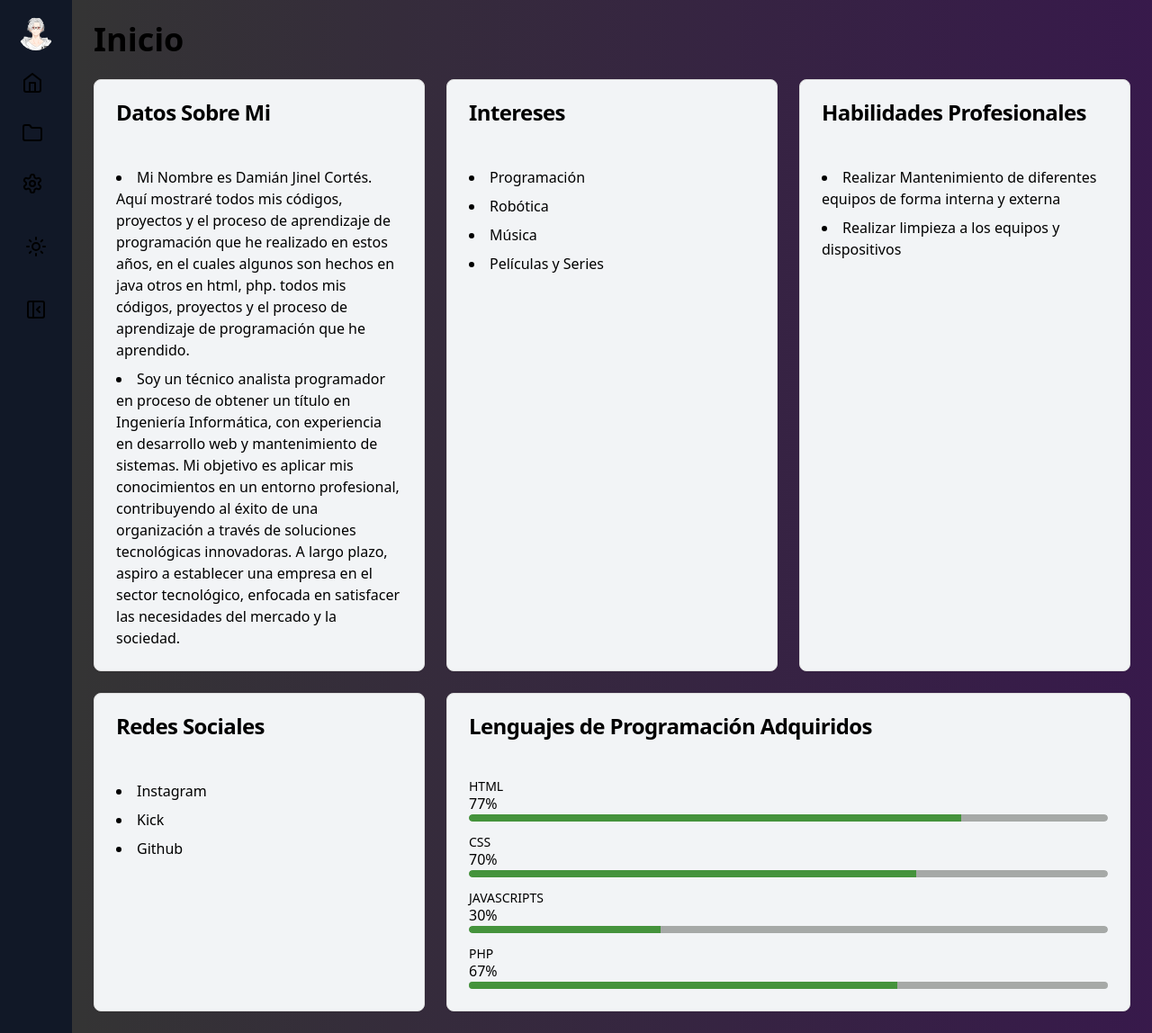
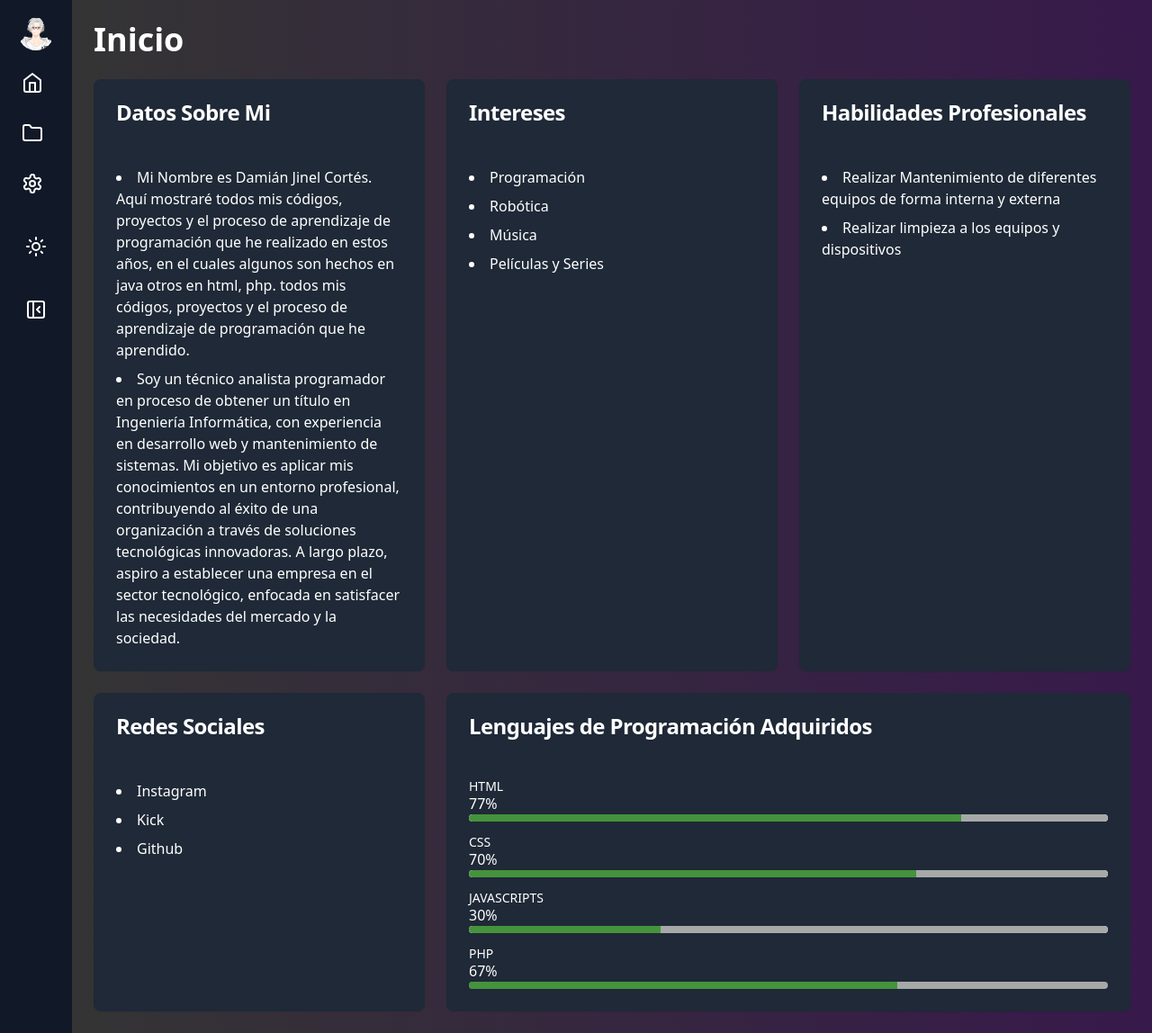
Before and after one commit to LynkRookie/TecnoUpdate.github.io, a PHP site: page /vista/inicio.html in a window 1280 px wide. Shown: the whole page at 90% size. Run offline with PHP 8.4, Linux system fonts and the light colour scheme.

Commit message:
Update cambio_tema.css

```diff
--- a/vista/Css/cambio_tema.css
+++ b/vista/Css/cambio_tema.css
@@ -1,21 +1,24 @@
 /* Estilos para tema claro */
 .theme-light .bg-gray-800 {
+    background-color: #1f2937; /* Color gris oscuro para el tema oscuro */
+    color: #ffffff;
+    border-color: rgba(31, 41, 55, 1); /* Color del borde en tema oscuro */
+  }
+
+  .theme-light .text-white {
+
+    color: #ffffff !important;
+  }
+
+  /* Estilos para tema oscuro */
+  .theme-dark .bg-gray-800 {
+
+
     background-color: #f2f4f6;
     color: #000000;
     border-color: rgba(221, 221, 221, 1);
   }
 
-  .theme-light .text-white {
+  .theme-dark .text-white {
     color: #000000 !important;
   }
-
-  /* Estilos para tema oscuro */
-  .theme-dark .bg-gray-800 {
-    background-color: #1f2937; /* Color gris oscuro para el tema oscuro */
-    color: #ffffff;
-    border-color: rgba(31, 41, 55, 1); /* Color del borde en tema oscuro */
-  }
-
-  .theme-dark .text-white {
-    color: #ffffff !important;
-  }
```
